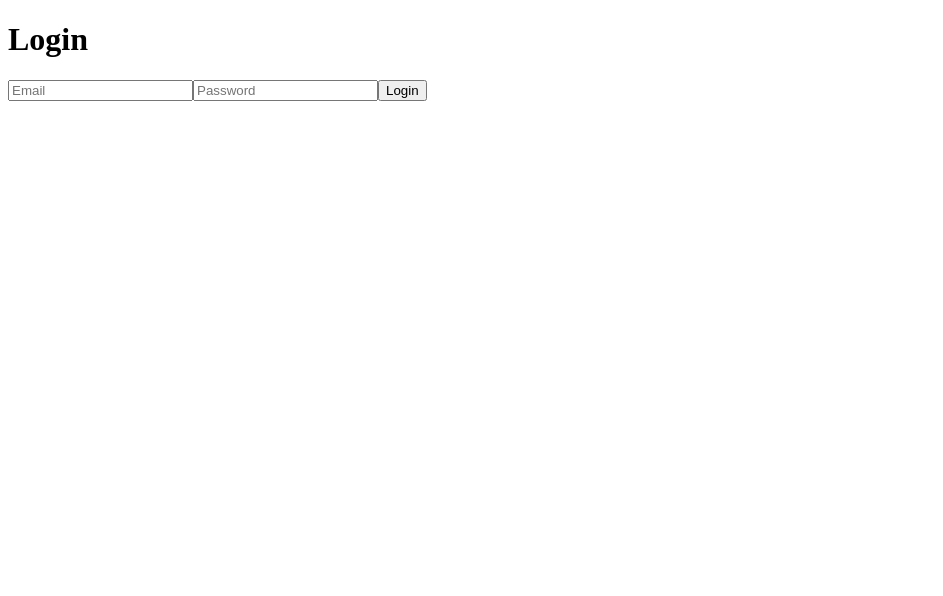
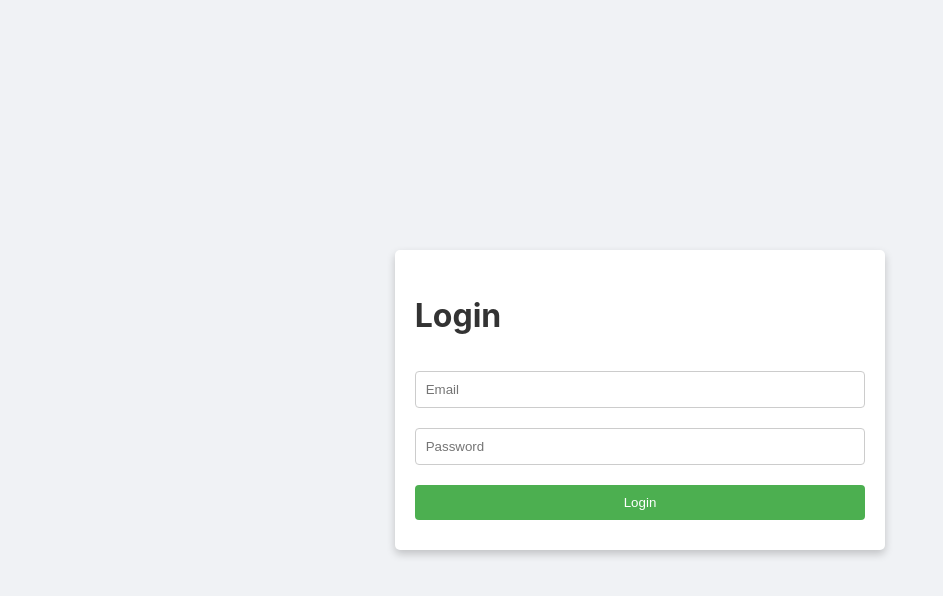
Before and after one commit to Dany02S/eth_wallet_app, a React (Vite) app in the folder client/: page /login in a window 1280 px wide. Shown: the top 596 px of the page, without its empty margins (0-943 px from the left). Built offline with nearby package versions, Linux system fonts and the light colour scheme.

Commit message:
Registration and Login working, token is stored

```diff
--- a/client/src/App.jsx
+++ b/client/src/App.jsx
@@ -2,6 +2,7 @@ import Home from './pages/Home'
 import Login from './pages/Login'
 import Register from './pages/Register'
 import { BrowserRouter, Route, Routes } from 'react-router-dom'
+import './styles/App.css'
 
 
 
@@ -10,13 +11,11 @@ function App() {
   return (
     <div className='App'>
       <BrowserRouter>
-        <div className='pages'>
           <Routes>
             <Route path='/' element={<Home />} />
             <Route path='/login' element={<Login />} />
             <Route path='/register' element={<Register />} />
           </Routes>
-        </div>
       </BrowserRouter>
     </div>
   )
--- a/client/src/pages/Home.jsx
+++ b/client/src/pages/Home.jsx
@@ -1,4 +1,4 @@
-
+// import { useEffect } from "react";
 
 function Home() {
     return (
--- a/client/src/pages/Login.jsx
+++ b/client/src/pages/Login.jsx
@@ -1,22 +1,33 @@
 import { useState } from 'react';
+import { useNavigate } from 'react-router-dom';
 import { loginUser } from '../services/fetching';
+import '../styles/Forms.css'
 
 function Login() {
     const [email, setEmail] = useState('')
     const [password, setPassword] = useState('')
+    const [loginError, setLoginError] = useState('')
+    const navigate = useNavigate()
 
     const handleSubmit = async (e) => {
         e.preventDefault()
-        console.log(email, password)
-        loginUser(email, password)
+        try {
+            const response = await loginUser(email, password)
+            localStorage.setItem('token', response.token)
+            localStorage.setItem('user', response.user)
+            navigate('/')
+        } catch (error) {
+            setLoginError(error.message)
+        }
     }
     return (
         <div className='form-container'>
             <h1>Login</h1>
             <form onSubmit={handleSubmit}>
-                <input type='email' placeholder='Email' onChange={(e) => setEmail(e.target.value)} />
-                <input type='password' placeholder='Password' onChange={(e) => setPassword(e.target.value)} />
-                <button type='submit'>Login</button>
+                <input className='form-input' type='email' placeholder='Email' onChange={(e) => setEmail(e.target.value)} />
+                <input className='form-input' type='password' placeholder='Password' onChange={(e) => setPassword(e.target.value)} />
+                {loginError && <div className='form-error'>{loginError}</div>}
+                <button className='form-button' type='submit'>Login</button>
             </form>
         </div>
     );
--- a/client/src/pages/Register.jsx
+++ b/client/src/pages/Register.jsx
@@ -1,26 +1,39 @@
 import { useState } from 'react'
 import { registerUser } from '../services/fetching'
+import '../styles/Forms.css'
+import { useNavigate } from 'react-router-dom'
 
 function Register() {
     const [firstName, setFirstName] = useState('')
     const [lastName, setLastName] = useState('')
     const [email, setEmail] = useState('')
     const [password, setPassword] = useState('')
+    const [registrationError, setRegistrationError] = useState('')
+    const navigate = useNavigate()
+    const [success, setSuccess] = useState(false)
 
     const handleSubmit = async (e) => {
         e.preventDefault()
-        registerUser(firstName, lastName, email, password)
+        try {
+            const res = await registerUser(firstName, lastName, email, password)
+            setSuccess(true)
+            setRegistrationError(res.message)
+        } catch (error) {
+            setRegistrationError(error.message)
+        }
     }
 
     return (
         <div className='form-container'>
             <h1>Register</h1>
             <form onSubmit={handleSubmit}>
-                <input type='text' placeholder='First Name' onChange={(e) => setFirstName(e.target.value)} />
-                <input type='text' placeholder='Last Name' onChange={(e) => setLastName(e.target.value)} />
-                <input type='email' placeholder='Email' onChange={(e) => setEmail(e.target.value)} />
-                <input type='password' placeholder='Password' onChange={(e) => setPassword(e.target.value)} />
-                <button type='submit'>Register</button>
+                <input className='form-input' type='text' placeholder='First Name' onChange={(e) => setFirstName(e.target.value)} />
+                <input className='form-input' type='text' placeholder='Last Name' onChange={(e) => setLastName(e.target.value)} />
+                <input className='form-input' type='email' placeholder='Email' onChange={(e) => setEmail(e.target.value)} />
+                <input className='form-input' type='password' placeholder='Password' onChange={(e) => setPassword(e.target.value)} />
+                {success ? <div className='form-success'>{registrationError}</div> : null}
+                {registrationError && success === false && <div className='form-error'>{registrationError}</div>}
+                {success ? <button onClick={() => navigate('/login')} className='form-button' type='button'>Login</button> : <button className='form-button' type='submit'>Register</button>}
             </form>
         </div>
     )
--- a/client/src/services/fetchMethods.js
+++ b/client/src/services/fetchMethods.js
@@ -5,7 +5,7 @@ const axiosFetch = async ({ method, url, data }, contentType = 'application/json
 
   const headers = {
     'Content-Type': contentType,
-    Authorization: `Bearer ${token}`,
+    'Authorization': `Bearer ${token}`,
   };
 
   const axiosOptions = {
--- a/client/src/services/fetching.js
+++ b/client/src/services/fetching.js
@@ -2,10 +2,23 @@ import { axiosPost } from "./fetchMethods";
 
 // * POST request to /api/login
 export const loginUser = async (email, password) => {
-  // Get the URL from the .env file
   const url = "http://localhost:3001/api/login";
-  const data = { email, password };
-  console.log(axiosPost(url, data));
+  const data = {
+    "email": email,
+    "password": password
+  }
+  try {
+    const response = await axiosPost(url, data);
+    return response;
+  } catch (error) {
+    if (error.response) {
+      throw new Error(error.response.data.message);
+    } else if (error.request) {
+      throw new Error("No response received from the server");
+    } else {
+      throw new Error("Error setting up the request");
+    }
+  }
 };
 
 // * POST request to /api/register
@@ -17,5 +30,16 @@ export const registerUser = async (firstName, lastName, email, password) => {
     "email": email,
     "password": password
   }
-  console.log(axiosPost(url, data));
+  try {
+    const response = await axiosPost(url, data);
+    return response;
+  } catch (error) {
+    if (error.response) {
+      throw new Error(error.response.data.message);
+    } else if (error.request) {
+      throw new Error("No response received from the server");
+    } else {
+      throw new Error("Error setting up the request");
+    }
+  }
 }
--- /dev/null
+++ b/client/src/styles/App.css
@@ -0,0 +1,27 @@
+.App {
+    display: flex;
+    justify-content: center;
+    align-items: center;
+}
+
+body {
+    margin: 0;
+    font-family: -apple-system, BlinkMacSystemFont, 'Segoe UI', Roboto, 'Helvetica Neue', Arial, sans-serif;
+    -webkit-font-smoothing: antialiased;
+    -moz-osx-font-smoothing: grayscale;
+    background-color: #f0f2f5;
+    color: #333;
+    font-size: 16px;
+    line-height: 1.5;
+    margin: 0;
+    padding: 0;
+    box-sizing: border-box;
+}
+
+#root {
+    display: flex;
+    justify-content: center;
+    align-items: center;
+    height: 100vh;
+    width: 100vw;
+}
--- /dev/null
+++ b/client/src/styles/Forms.css
@@ -0,0 +1,59 @@
+.form-container {
+    width: 100%;
+    max-width: 500px;
+    margin: 0 auto;
+    padding: 20px;
+    border-radius: 5px;
+    background-color: #ffffff;
+    display: flex;
+    flex-direction: column;
+    box-shadow: 0 4px 8px 0 rgba(0, 0, 0, 0.2);
+}
+
+.form-input {
+    width: 100%;
+    padding: 10px;
+    margin: 10px 0;
+    border: 1px solid #ccc;
+    border-radius: 4px;
+    box-sizing: border-box;
+    outline: none;
+}
+
+.form-button {
+    width: 100%;
+    padding: 10px;
+    margin: 10px 0;
+    border: none;
+    border-radius: 4px;
+    background-color: #4CAF50;
+    color: white;
+    cursor: pointer;
+}
+
+/* Error message with the size of the buttonappears in top of the button when there is an error */
+.form-error {
+    width: 100%;
+    padding: 7px 0px;
+    margin: 10px 0;
+    font-size: small;
+    display: flex;
+    justify-content: center;
+    color: red;
+    background-color: rgb(225, 190, 190);
+    border-radius: 4px;
+    border: 1px solid red;
+}
+
+.form-success {
+    width: 100%;
+    padding: 7px 0px;
+    margin: 10px 0;
+    font-size: small;
+    display: flex;
+    justify-content: center;
+    color: rgb(40, 151, 34);
+    background-color: rgb(193, 225, 190);
+    border-radius: 4px;
+    border: 1px solid rgb(40, 151, 34);
+}
```
Also changed, not shown: 2 other files (tests, documents, lock files or other folders).
